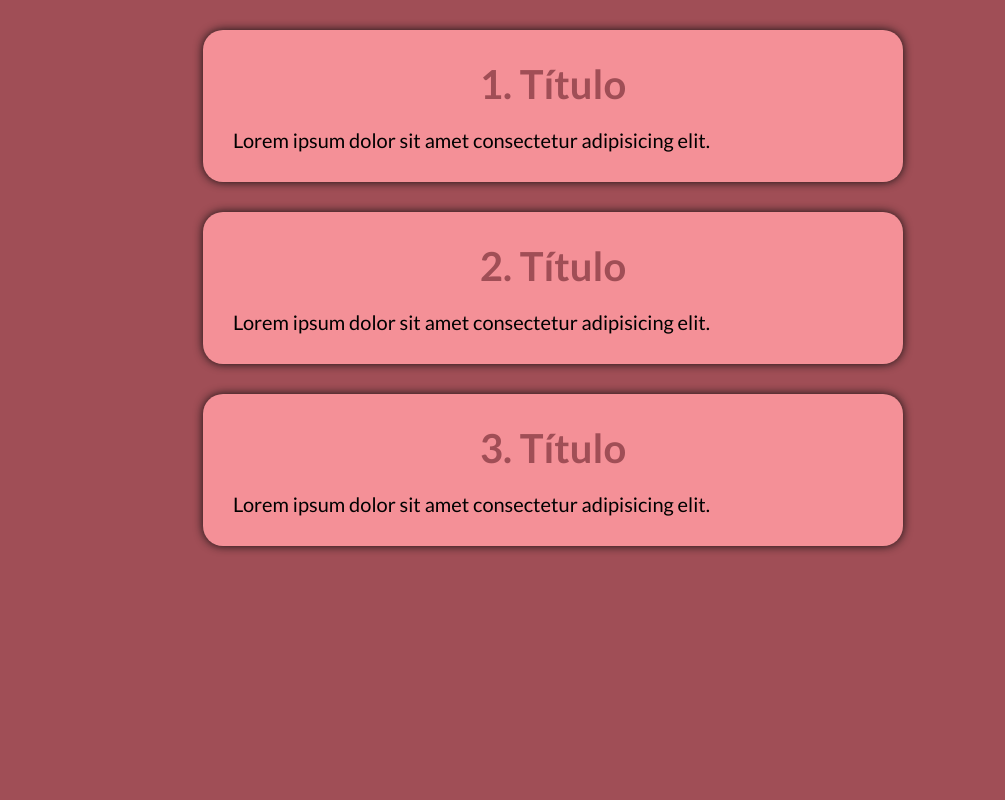
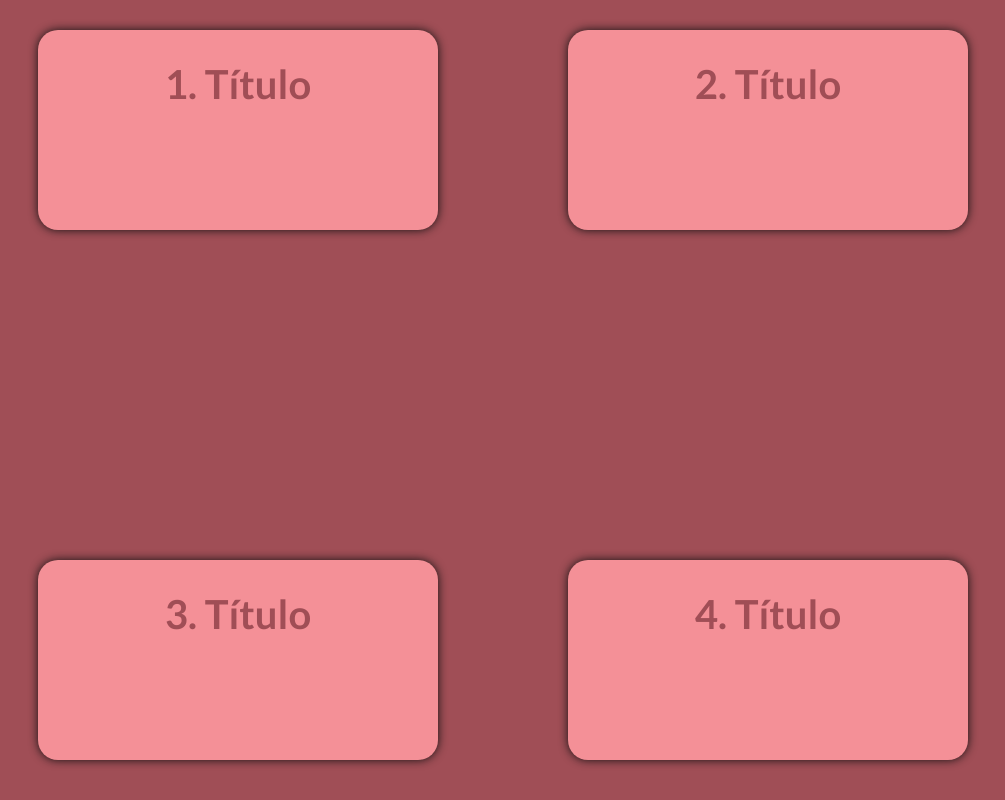
Before and after one commit to ArthurOliveira120/ppi2025_ArthurOliveira, a React (Vite) app: page / in a window 1280 px wide. Shown: the top 800 px of the page, without its empty margins (87-1092 px from the left). Built offline with nearby package versions, Linux system fonts and the light colour scheme.

Commit message:
Aula 29/05 - CSS Flex

```diff
--- a/src/App.jsx
+++ b/src/App.jsx
@@ -1,29 +1,14 @@
 import "./styles/theme.css";
 import "./styles/global.css";
-import { MyText } from "./components/MyText";
+import { MyTextList } from "./components/MyTextList";
 
 export default function App() {
-  const texts = [
-    {
-      title: "Título ",
-      text: "Lorem ipsum dolor sit amet consectetur adipisicing elit.",
-    },
-    {
-      title: "Título ",
-      text: "Lorem ipsum dolor sit amet consectetur adipisicing elit.",
-    },
-    {
-      title: "Título ",
-      text: "Lorem ipsum dolor sit amet consectetur adipisicing elit.",
-    },
-  ];
+
 
   return (
     //React Fragment
     <>
-      {texts.map((item, index) => {
-        return <MyText title={`${index+1}. ${item.title}`}> {item.text} </MyText>;
-      })}
+      <MyTextList></MyTextList>
     </>
   );
 }
--- a/src/components/MyText.jsx
+++ b/src/components/MyText.jsx
@@ -5,7 +5,7 @@ export function MyText({ title, children }) {
     <div className={styles.container}>
       <div className={styles.div}>
         <h1 className={styles.title}>{title}</h1>
-        <p className={styles.text}>{children}</p>
+        {/* <p className={styles.text}>{children}</p> */}
       </div>
     </div>
   );
--- a/src/components/MyText.module.css
+++ b/src/components/MyText.module.css
@@ -1,14 +1,17 @@
 .container {
-    margin: 0 auto;
-    max-width: 80rem;
+    /* margin: 0 auto; */
+    height: 50rem;
+    width: 50rem;
 }
 
 .div {
+    height: 20rem;
+    width: 40rem;
     background-color: var(--primary);
     box-shadow: 0 0 1rem var(--primary-contrast-dark);
     padding: 3rem;
     border-radius: 2rem;
-    margin: 3rem 5rem;
+    /* margin: 3rem 5rem; */
 }
 
 .title {
--- /dev/null
+++ b/src/components/MyTextList.jsx
@@ -0,0 +1,37 @@
+import styles from "./MyTextList.module.css";
+import { MyText } from "./MyText";
+
+export function MyTextList() {
+  const texts = [
+    {
+      title: "Título",
+      text: "Lorem ipsum dolor sit amet consectetur adipisicing elit.",
+    },
+    {
+      title: "Título",
+      text: "Lorem ipsum dolor sit amet consectetur adipisicing elit.",
+    },
+    {
+      title: "Título",
+      text: "Lorem ipsum dolor sit amet consectetur adipisicing elit.",
+    },
+    {
+      title: "Título",
+      text: "Lorem ipsum dolor sit amet consectetur adipisicing elit.",
+    },
+    {
+      title: "Título",
+      text: "Lorem ipsum dolor sit amet consectetur adipisicing elit.",
+    }
+  ];
+
+  return (
+    <div className={styles.container}>
+      {texts.map((item, index) => (
+        <MyText title={`${index + 1}. ${item.title}`}>
+            {item.text}
+        </MyText>
+      ))}
+    </div>
+  );
+}
--- /dev/null
+++ b/src/components/MyTextList.module.css
@@ -0,0 +1,14 @@
+.container {
+    padding: 3rem;
+    display: flex;
+    flex-direction: row;
+    flex-wrap: wrap;
+    gap: 3rem;
+
+    /*EIXO HORIZONTAL - Main Axis*/
+    justify-content: center;
+
+    /*EIXO VERTIVAL - Cross Axis*/
+    align-items: center;
+    align-content: center;
+}
```
